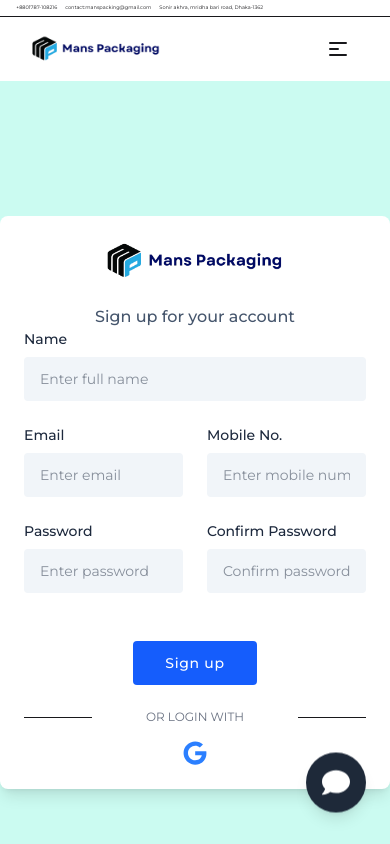
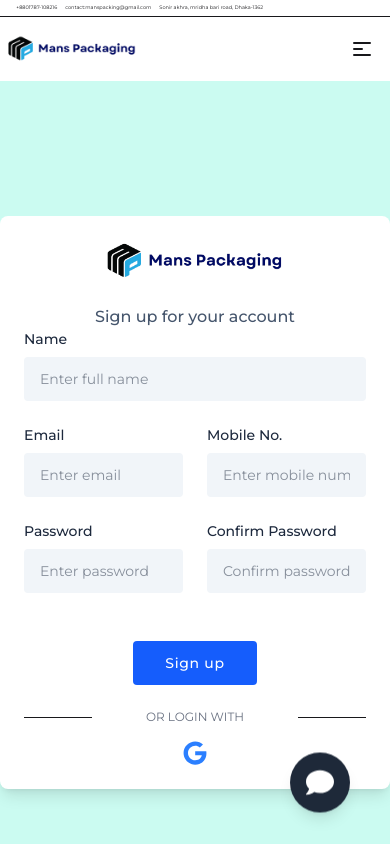
Before and after one commit to tanvermax/mans-pack, a React (Vite) app: page /signup in a window 390 px wide. Shown: the top 844 px of the page. Built offline with nearby package versions, Linux system fonts and the light colour scheme; no server answers.

Commit message:
navber overflow fixed

```diff
--- a/src/Component/Mainlayout/FloatingChat.jsx
+++ b/src/Component/Mainlayout/FloatingChat.jsx
@@ -5,7 +5,7 @@
   const [open, setOpen] = useState(false);
 
   return (
-    <div className="fixed bottom-6 right-6 flex flex-col items-end space-y-2">
+    <div className="fixed bottom-6 right-10 flex flex-col items-end space-y-2">
       {open && (
         <div className="space-y-2 grid grid-rows-2">
           <button
--- a/src/Component/Mainlayout/Mainlayout.jsx
+++ b/src/Component/Mainlayout/Mainlayout.jsx
@@ -12,7 +12,7 @@
 const Mainlayout = () => {
     // const nodeaderfooter = location.pathname.includes('dashboard')
     return (
-        <div className='overflow-x-hidden '>
+        <div className=' '>
             <ToastContainer></ToastContainer>
             <div className="border-b-[1px]">
                 <div className="">
@@ -34,7 +34,7 @@
 
                 </div>
             </div>
-            <div className='sticky top-0 z-10  backdrop-blur-3xl'>
+            <div className='sticky -top-1 lg:top-0 z-10  backdrop-blur-3xl'>
 
             <Navber></Navber>
             </div>
--- a/src/Component/Mainlayout/Navber/Navber.jsx
+++ b/src/Component/Mainlayout/Navber/Navber.jsx
@@ -35,14 +35,14 @@
 
 
             {/* Navbar Main */}
-            <div className="  navbar   w-11/12 mx-auto py-1 px-4">
+            <div className="flex overflow-y-hidden  navbar py-1 lg:px-32">
                 <div className="navbar-start">
-                    <Link to="/" className="flex items-center space-x-3">
+                    <Link to="/" className="flex items-center ">
                         <img src={logo} alt="Logo" className="lg:w-72 md:w-52 w-32" />
                     </Link>
                 </div>
 
-                <div className="navbar-center hidden lg:flex">
+                <div className="navbar-center  hidden lg:flex">
                     {navItems}
                 </div>
 
```
